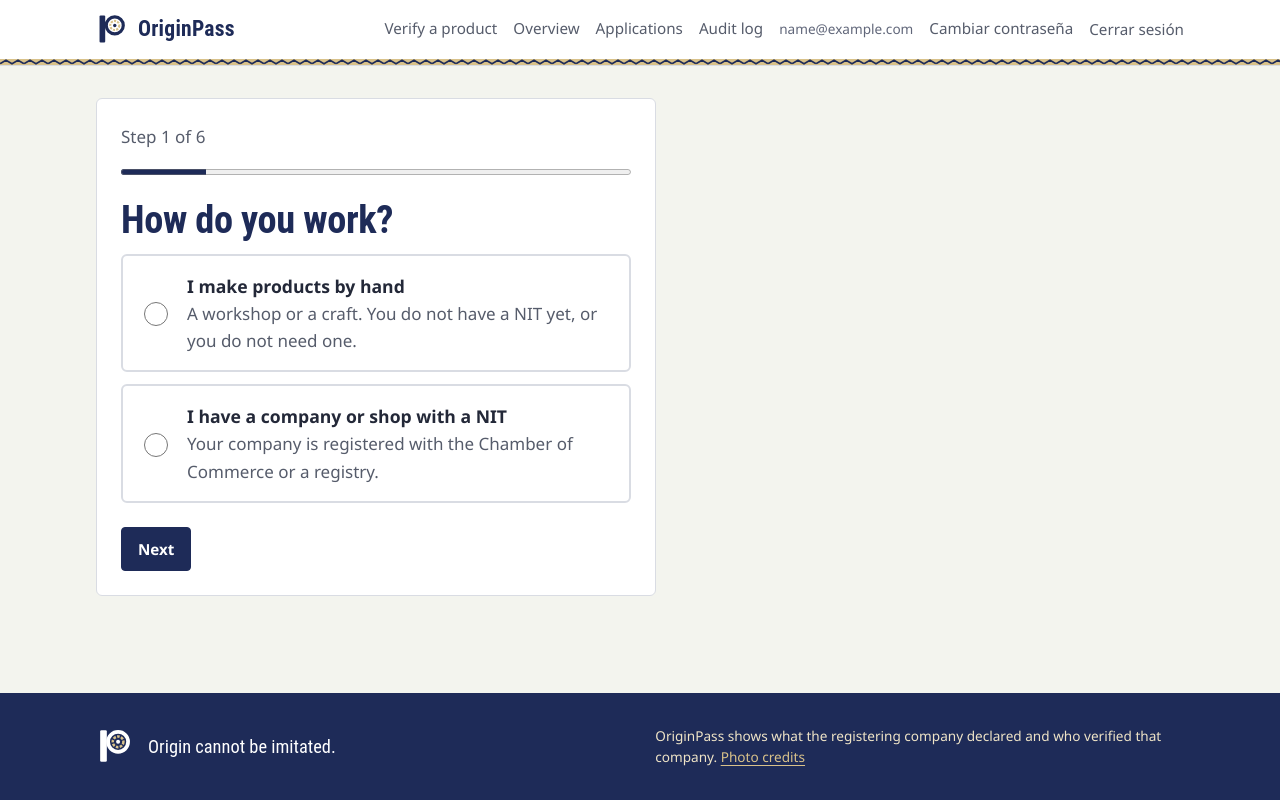
After one commit to Pacha-e/OriginPass, a Django app: page /companies/inscripcion/kind/ in a window 1280 px wide. The commit adds this page. Run offline with Django 5.2, Linux system fonts and the light colour scheme; the visitor is signed in with stand-in values (Sample User, id 1); data that the repository does not hold is empty.

Commit message:
Walk the application one question per screen (#113)
A business that registers answers its application one question per
screen, with the step it is on, a progress bar, and Next and Back. The
workshop path skips the registry; the company path asks for it. Answers
wait in the session, CompanyApplicationForm stays the only judge of what
is valid, and the last screen stores the application through the same
code as the long form. The screens use their own plain labels and help.

Refs #112

```diff
--- a/accounts/views.py
+++ b/accounts/views.py
@@ -85,7 +85,7 @@ def register(request):
             login(request, user)
             messages.success(request, _("Your account has been created."))
             if form.cleaned_data["kind"] == AccountKind.BUSINESS:
-                return redirect("companies:application_create")
+                return redirect("companies:application_wizard", step="kind")
             return redirect("products:custody")
     else:
         # The home page links here already knowing which door the visitor took.
--- a/companies/decorators.py
+++ b/companies/decorators.py
@@ -22,7 +22,7 @@ def owned_company_required(view):
     def wrapper(request, *args, **kwargs):
         company = Company.objects.owned_by(request.user)
         if company is None:
-            return redirect("companies:application_create")
+            return redirect("companies:application_wizard", step="kind")
         return view(request, company, *args, **kwargs)
 
     return wrapper
--- /dev/null
+++ b/companies/templates/companies/wizard_step.html
@@ -0,0 +1,81 @@
+{% extends "base.html" %}
+{% load i18n %}
+
+{% block title %}{% translate "Apply as a company" %} — OriginPass{% endblock %}
+
+{% block content %}
+<div class="card card--narrow">
+  <p class="muted" id="wizard-progress-label">{% blocktranslate with current=position total=total trimmed %}Step {{ current }} of {{ total }}{% endblocktranslate %}</p>
+  <progress class="wizard__progress" value="{{ position }}" max="{{ total }}" aria-labelledby="wizard-progress-label"></progress>
+
+  <form method="post" novalidate>
+    {% csrf_token %}
+
+    {% for error in form.non_field_errors %}
+      <div class="form-error" role="alert">{{ error }}</div>
+    {% endfor %}
+
+    {% if step == "kind" %}
+      <h1 id="wizard-question">{% translate "How do you work?" %}</h1>
+      <fieldset class="kind-choice{% if form.company_type.errors %} field-row--invalid{% endif %}" aria-labelledby="wizard-question">
+        <label class="kind-choice__card" for="kind-artisan">
+          <input type="radio" name="company_type" value="{{ artisan }}" id="kind-artisan"{% if form.company_type.value == artisan %} checked{% endif %}>
+          <span class="kind-choice__text">
+            <strong>{% translate "I make products by hand" %}</strong>
+            <span>{% translate "A workshop or a craft. You do not have a NIT yet, or you do not need one." %}</span>
+          </span>
+        </label>
+        <label class="kind-choice__card" for="kind-commercial">
+          <input type="radio" name="company_type" value="{{ commercial }}" id="kind-commercial"{% if form.company_type.value == commercial %} checked{% endif %}>
+          <span class="kind-choice__text">
+            <strong>{% translate "I have a company or shop with a NIT" %}</strong>
+            <span>{% translate "Your company is registered with the Chamber of Commerce or a registry." %}</span>
+          </span>
+        </label>
+        {% for error in form.company_type.errors %}<p class="field-error">{{ error }}</p>{% endfor %}
+      </fieldset>
+
+    {% elif step == "consent" %}
+      <h1 id="wizard-question">{% translate "May we publish your profile?" %}</h1>
+      <div class="kind-choice{% if form.publish_consent.errors %} field-row--invalid{% endif %}">
+        <label class="kind-choice__card" for="{{ form.publish_consent.id_for_label }}">
+          {{ form.publish_consent }}
+          <span class="kind-choice__text">
+            <strong>{% translate "Yes, publish my profile once I am approved" %}</strong>
+            <span id="{{ form.publish_consent.auto_id }}_helptext">{% translate "Once you are approved, your name, your town and your description are shown to buyers. Tap here to agree." %}</span>
+          </span>
+        </label>
+        {% for error in form.publish_consent.errors %}<p class="field-error" id="{{ form.publish_consent.auto_id }}_error">{{ error }}</p>{% endfor %}
+      </div>
+
+    {% else %}
+      {% if step == "name" %}
+        <h1 id="wizard-question">{% translate "What is the name of your workshop or business?" %}</h1>
+      {% elif step == "registry" %}
+        <h1 id="wizard-question">{% translate "Where is your company registered?" %}</h1>
+      {% elif step == "location" %}
+        <h1 id="wizard-question">{% translate "Which town and department are you in?" %}</h1>
+      {% elif step == "description" %}
+        <h1 id="wizard-question">{% translate "What do you make, and since when?" %}</h1>
+      {% elif step == "evidence" %}
+        <h1 id="wizard-question">{% translate "Tell us how you work" %}</h1>
+      {% elif step == "website" %}
+        <h1 id="wizard-question">{% translate "Do you have a web page or a social network?" %}</h1>
+      {% endif %}
+
+      {% for field in fields %}
+        {% include "partials/field.html" with field=field %}
+      {% endfor %}
+    {% endif %}
+
+    <div class="form-actions">
+      <button type="submit" class="btn btn--primary">
+        {% if position == total %}{% translate "Submit application" %}{% else %}{% translate "Next" %}{% endif %}
+      </button>
+      {% if position > 1 %}
+        <button type="submit" name="back" class="btn" formnovalidate>{% translate "Back" %}</button>
+      {% endif %}
+    </div>
+  </form>
+</div>
+{% endblock %}
--- a/companies/urls.py
+++ b/companies/urls.py
@@ -11,6 +11,7 @@ app_name = "companies"
 urlpatterns = [
     path("application/", views.application_detail, name="application_detail"),
     path("application/new/", views.application_create, name="application_create"),
+    path("inscripcion/<str:step>/", views.application_wizard, name="application_wizard"),
     path("application/edit/", views.application_edit, name="application_edit"),
     path("review/", views.review_list, name="review_list"),
     path("review/<int:pk>/", views.review_detail, name="review_detail"),
--- a/companies/views.py
+++ b/companies/views.py
@@ -8,6 +8,7 @@ when it is allowed, is decided by the model.
 from django.contrib import messages
 from django.contrib.auth.decorators import login_required
 from django.db import IntegrityError, transaction
+from django.http import Http404
 from django.shortcuts import get_object_or_404, redirect, render
 from django.utils.translation import gettext as _
 from django.views.decorators.http import require_POST
@@ -19,7 +20,8 @@ from accounts.models import Role
 from audit.models import Action, AuditEntry
 
 from .forms import CompanyApplicationForm, RejectionForm, SuspensionForm
-from .models import Company, CompanyStatus, TransitionNotAllowed
+from .models import Company, CompanyStatus, CompanyType, TransitionNotAllowed
+from .wizard import SESSION_KEY, STEP_FIELDS, build_form, step_errors, steps_for
 
 # ---- Public API ----
 
@@ -33,30 +35,7 @@ def application_create(request):
     if request.method == "POST":
         form = CompanyApplicationForm(request.POST)
         if form.is_valid():
-            company = form.save(commit=False)
-            company.owner = request.user
-            company.status = CompanyStatus.PENDING
-            try:
-                # In its own block, so that the refused write is the only thing
-                # rolled back and the request can go on to answer.
-                with transaction.atomic():
-                    company.save()
-            except IntegrityError:
-                # A double-clicked submit button sends the form twice, and the
-                # check above ran before either write landed. The database says
-                # what that check meant to say, one company per account, so the
-                # answer is the one already written for it a few lines up.
-                return redirect("companies:application_detail")
-
-            request.user.role = Role.COMPANY
-            request.user.save(update_fields=["role"])
-
-            AuditEntry.record(actor=request.user, action=Action.COMPANY_SUBMITTED, target=company)
-            messages.success(
-                request,
-                _("Your application has been submitted and is now pending review."),
-            )
-            return redirect("companies:application_detail")
+            return _submit_application(request, form)
     else:
         form = CompanyApplicationForm()
 
@@ -64,11 +43,59 @@ def application_create(request):
 
 
 @login_required
+def application_wizard(request, step):
+    """FR07 in small steps: one question per screen, the same application at the end."""
+    if Company.objects.owned_by(request.user) is not None:
+        return redirect("companies:application_detail")
+
+    answers = request.session.get(SESSION_KEY, {})
+    steps = steps_for(answers.get("company_type"))
+    if step not in steps:
+        raise Http404
+    position = steps.index(step)
+
+    if request.method == "POST":
+        if step == "consent":
+            if "publish_consent" in request.POST:
+                answers["publish_consent"] = "on"
+            else:
+                answers.pop("publish_consent", None)
+        else:
+            for name in STEP_FIELDS[step]:
+                answers[name] = request.POST.get(name, "")
+        request.session[SESSION_KEY] = answers
+        steps = steps_for(answers.get("company_type"))
+
+        if "back" in request.POST:
+            return redirect("companies:application_wizard", step=steps[max(position - 1, 0)])
+
+        data = _collected(answers, steps)
+        if step_errors(data, step):
+            form = build_form(data)
+            form.is_valid()
+            return _render_step(request, form, step, steps)
+        if position < len(steps) - 1:
+            return redirect("companies:application_wizard", step=steps[position + 1])
+
+        form = build_form(data)
+        if not form.is_valid():
+            first = next(
+                (s for s in steps if any(name in form.errors for name in STEP_FIELDS[s])),
+                steps[-1],
+            )
+            return redirect("companies:application_wizard", step=first)
+        request.session.pop(SESSION_KEY, None)
+        return _submit_application(request, form)
+
+    return _render_step(request, build_form(initial=_collected(answers, steps)), step, steps)
+
+
+@login_required
 def application_detail(request):
     """FR17: the owner sees the status and, for a negative decision, the reason."""
     company = Company.objects.owned_by(request.user)
     if company is None:
-        return redirect("companies:application_create")
+        return redirect("companies:application_wizard", step="kind")
     return render(request, "companies/application_detail.html", {"company": company})
 
 
@@ -234,3 +261,55 @@ def suspend_company(request, pk):
     else:
         messages.success(request, _("%(company)s has been suspended.") % {"company": company})
     return redirect("companies:review_detail", pk=company.pk)
+
+
+# ---- Private helpers ----
+
+
+def _collected(answers, steps):
+    """The answers of this path's screens; answers left by the other path are dropped."""
+    return {name: answers[name] for step in steps for name in STEP_FIELDS[step] if name in answers}
+
+
+def _render_step(request, form, step, steps):
+    return render(
+        request,
+        "companies/wizard_step.html",
+        {
+            "form": form,
+            "step": step,
+            "fields": [form[name] for name in STEP_FIELDS[step]],
+            "position": steps.index(step) + 1,
+            "total": len(steps),
+            "artisan": CompanyType.ARTISAN,
+            "commercial": CompanyType.COMMERCIAL,
+        },
+    )
+
+
+def _submit_application(request, form):
+    """FR07: the application is stored as Pending, once per account."""
+    company = form.save(commit=False)
+    company.owner = request.user
+    company.status = CompanyStatus.PENDING
+    try:
+        # In its own block, so that the refused write is the only thing
+        # rolled back and the request can go on to answer.
+        with transaction.atomic():
+            company.save()
+    except IntegrityError:
+        # A double-clicked submit button sends the form twice, and the
+        # check above ran before either write landed. The database says
+        # what that check meant to say, one company per account, so the
+        # answer is the one already written for it a few lines up.
+        return redirect("companies:application_detail")
+
+    request.user.role = Role.COMPANY
+    request.user.save(update_fields=["role"])
+
+    AuditEntry.record(actor=request.user, action=Action.COMPANY_SUBMITTED, target=company)
+    messages.success(
+        request,
+        _("Your application has been submitted and is now pending review."),
+    )
+    return redirect("companies:application_detail")
--- a/static/css/originpass.css
+++ b/static/css/originpass.css
@@ -1050,6 +1050,12 @@ tbody tr:hover {
 .kind-choice__text span {
   color: var(--ink-soft);
 }
+.wizard__progress {
+  width: 100%;
+  height: 12px;
+  margin-bottom: var(--space-4);
+  accent-color: var(--anil);
+}
 
 .thumb {
   display: block;
```
Also changed, not shown: accounts/tests/test_registration.py (+1 -1 lines), companies/tests/test_application_status.py (+1 -1 lines), companies/tests/test_application_wizard.py (added, +124 -0 lines), companies/wizard.py (added, +90 -0 lines), locale/es/LC_MESSAGES/django.po, 1 other file.
